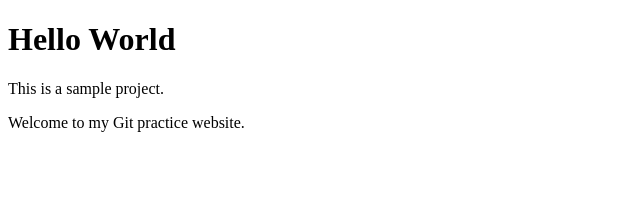
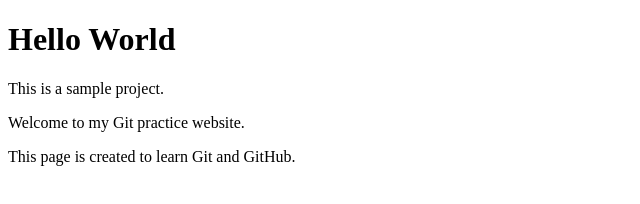
Before and after one commit to amirthapriyaan/project-html, a plain HTML site: page index.html in a window 1280 px wide. Shown: the whole page, without its empty margins (0-640 px from the left). Drawn offline with Linux system fonts and the light colour scheme.

Commit message:
Add second paragraph

```diff
--- a/index.html
+++ b/index.html
@@ -14,7 +14,7 @@
 
   <p>This is a sample project.</p>
   <p>Welcome to my Git practice website.</p>
-
+  <p>This page is created to learn Git and GitHub.</p>
 </body>
 
 </html>
```
